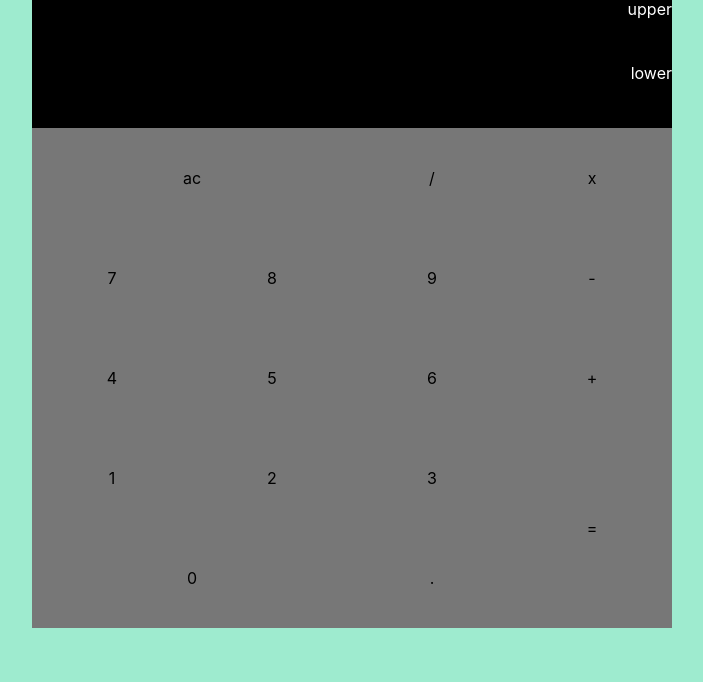
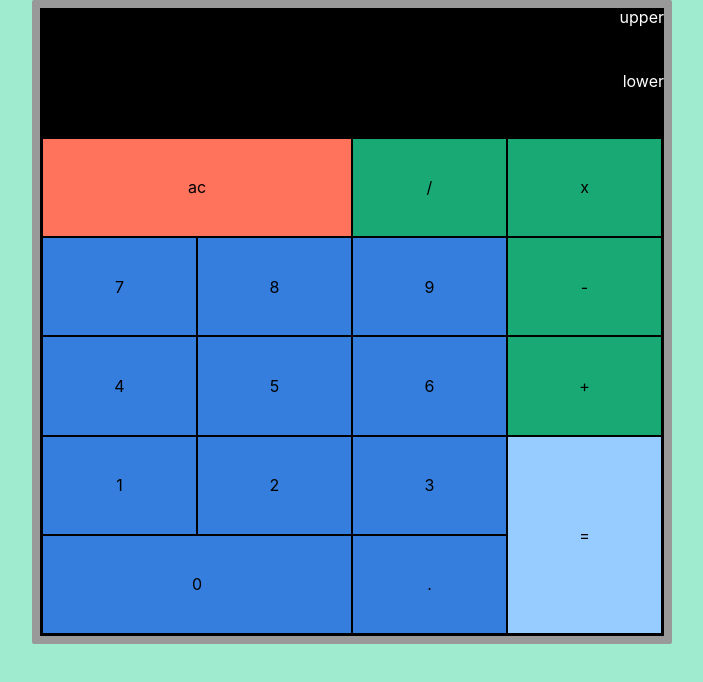
Before and after one commit to ColtonHibbert/javascript-calculator, a React (Create React App) app: page / in a window 1280 px wide. Shown: the top 682 px of the page, without its empty margins (288-991 px from the left). Built offline with nearby package versions, Linux system fonts and the light colour scheme.

Commit message:
additional logging

```diff
--- a/src/components/Buttons.js
+++ b/src/components/Buttons.js
@@ -1,60 +1,73 @@
 import React from 'react';
 import './buttons.css';
+import { store } from '../index.js';
+//import { CHANGE_DISPLAY_UPPER } from '../services/constants.js';
+//import { updateCurrentValue } from '../services/actions';
 
-const Buttons = (props) => {
+const Buttons = ({changeDisplayUpper, updateCurrentValue}) => {
     return (
         <div
-            className="container "
+            className="container ba bw1"
         >
-            <div className="column1-3 button-justify-and-align-center">
+            <div
+                className="w-100 h-100 flex column1-3 justify-center items-center bg-light-red ba pointer dim"
+                onClick={() => console.log("clear")}
+            >
             ac
             </div>
-            <div className="button-justify-and-align-center">
+            <div className="w-100 h-100 flex justify-center items-center bg-green ba">
             /
             </div>
-            <div className="button-justify-and-align-center">
+            <div className="w-100 h-100 flex justify-center items-center bg-green ba">
             x
             </div>
-            <div className="button-justify-and-align-center">
+            <div
+                className="w-100 h-100 flex justify-center items-center bg-blue ba"
+             /* onClick={() => store.dispatch({type: CHANGE_DISPLAY_UPPER, payload: 7})*/
+                onClick={changeDisplayUpper}
+            >
             7
             </div>
-            <div className="button-justify-and-align-center">
+            <div
+                className="w-100 h-100 flex justify-center items-center bg-blue ba"
+                onClick={() => updateCurrentValue(8)}
+            >
             8
             </div>
-            <div className="button-justify-and-align-center">
+            <div className="w-100 h-100 flex justify-center items-center bg-blue ba">
             9
             </div>
-            <div className="button-justify-and-align-center">
+            <div className="w-100 h-100 flex justify-center items-center bg-green ba">
             -
             </div>
-            <div className="button-justify-and-align-center">
+            <div className="w-100 h-100 flex justify-center items-center bg-blue ba">
             4
             </div>
-            <div className="button-justify-and-align-center">
+            <div className="w-100 h-100 flex justify-center items-center bg-blue ba">
             5
             </div>
-            <div className="button-justify-and-align-center">
+            <div className="w-100 h-100 flex justify-center items-center bg-blue ba">
             6
             </div>
-            <div className="button-justify-and-align-center">
+            <div className="w-100 h-100 flex justify-center items-center bg-green ba">
             +
             </div>
-            <div className="button-justify-and-align-center">
+            <div className="w-100 h-100 flex justify-center items-center bg-blue ba">
             1
             </div>
-            <div className="button-justify-and-align-center">
+            <div className="w-100 h-100 flex justify-center items-center bg-blue ba">
             2
             </div>
-            <div className="button-justify-and-align-center">
+            <div className="w-100 h-100 flex justify-center items-center bg-blue ba">
             3
             </div>
-            <div className="column1-3 button-justify-and-align-center">
+            <div className="column1-3 w-100 h-100 flex justify-center items-center bg-blue ba">
             0
             </div>
-            <div className="button-justify-and-align-center">
+            <div className="w-100 h-100 flex justify-center items-center bg-blue ba">
             .
             </div>
-            <div className="equals button-justify-and-align-center">
+            <div className="equals w-100 h-100 flex justify-center items-center bg-light-blue ba">
             =
             </div>
         </div>
--- a/src/components/Calculator.js
+++ b/src/components/Calculator.js
@@ -4,7 +4,7 @@ const Calculator = (props) => {
     return (
         <div
             className="
-            w-90 h-auto flex flex-column bg-gray
+            w-90 h-auto flex flex-column bg-gray br1 ba bw3 b--silver
             w-50-m
             w-50-l
             "
--- a/src/components/Display.js
+++ b/src/components/Display.js
@@ -1,8 +1,8 @@
 import React from 'react';
 
-const Display = ({changeDisplayUpper}) => {
+const Display = (props) => {
     return (
-        <div className="pointer bg-black" onClick={changeDisplayUpper}>
+        <div className="pointer bg-black">
             <div
                 className="
                 h2 flex justify-end white
--- a/src/components/buttons.css
+++ b/src/components/buttons.css
@@ -3,7 +3,6 @@
     display: grid;
     grid-template-columns: 1fr 1fr 1fr 1fr;
     grid-template-rows: 1fr 1fr 1fr 1fr 1fr;
-
 }
 
 .column1-3 {
--- a/src/containers/App.js
+++ b/src/containers/App.js
@@ -3,9 +3,10 @@ import 'tachyons';
 import Calculator from '../components/Calculator.js';
 import Display from '../components/Display.js';
 import Buttons from '../components/Buttons.js';
-import { changeDisplayUpper } from '../services/actions.js';
+import { changeDisplayUpper, updateCurrentValue,
+ } from '../services/actions.js';
 import { connect } from 'react-redux';
-
+import { store } from '../index.js';
 
 const mapStateToProps = (state) => {
   return {
@@ -17,6 +18,7 @@ const mapStateToProps = (state) => {
 const mapDispatchToProps = (dispatch) => {
   return {
     changeDisplayUpper: () => dispatch(changeDisplayUpper(7)),
+    updateCurrentValue: (value) => dispatch(updateCurrentValue(value)),
   }
 }
 
@@ -33,9 +35,12 @@ class App extends Component {
     <div className="min-vh-100 bg-light-green flex flex-column items-center">
       <Calculator>
         <Display
-          changeDisplayUpper={this.props.changeDisplayUpper}
+
         />
-        <Buttons />
+        <Buttons
+           changeDisplayUpper={this.props.changeDisplayUpper}
+           updateCurrentValue={this.props.updateCurrentValue}
+        />
       </Calculator>
     </div>
   );
--- a/src/index.js
+++ b/src/index.js
@@ -7,7 +7,7 @@ import { createStore } from 'redux';
 import { Provider } from 'react-redux';
 import { rootReducer } from './services/reducers.js';
 
-const store = createStore(rootReducer);
+export const store = createStore(rootReducer);
 
 ReactDOM.render(<Provider store={store}><App /></Provider>, document.getElementById('root'));
 
--- a/src/services/actions.js
+++ b/src/services/actions.js
@@ -1,4 +1,4 @@
-import  {CHANGE_DISPLAY_UPPER } from './constants.js';
+import  {CHANGE_DISPLAY_UPPER, CURRENT_VALUE } from './constants.js';
 
 
 export const changeDisplayUpper = (value) => {
@@ -8,3 +8,11 @@ export const changeDisplayUpper = (value) => {
         payload: value,
     }
 }
+
+export const updateCurrentValue = (value) => {
+    console.log(value);
+    return {
+        type: CURRENT_VALUE,
+        payload: value,
+    }
+}
--- a/src/services/constants.js
+++ b/src/services/constants.js
@@ -1,2 +1,3 @@
 
 export const CHANGE_DISPLAY_UPPER = "CHANGE_DISPLAY_UPPER";
+export const CURRENT_VALUE = "CURRENT_VALUE";
--- a/src/services/reducers.js
+++ b/src/services/reducers.js
@@ -1,14 +1,21 @@
-import { CHANGE_DISPLAY_UPPER } from "./constants";
+import {
+     CHANGE_DISPLAY_UPPER, CURRENT_VALUE,
+} from "./constants.js";
 
 const initialState = {
     displayUpper: '',
     displayLower: '',
+    currentValue: '',
 }
 
 export const rootReducer = (state=initialState, action={}) => {
     if(action.type === CHANGE_DISPLAY_UPPER ) {
         return {...state, displayUpper: action.payload }
-    } else {
+    }
+    if(action.type === CURRENT_VALUE ) {
+        return {...state, currentValue: action.payload }
+    }
+    else {
         return state;
     }
 }
```
Also changed, not shown: src/services/operations.js (added).
